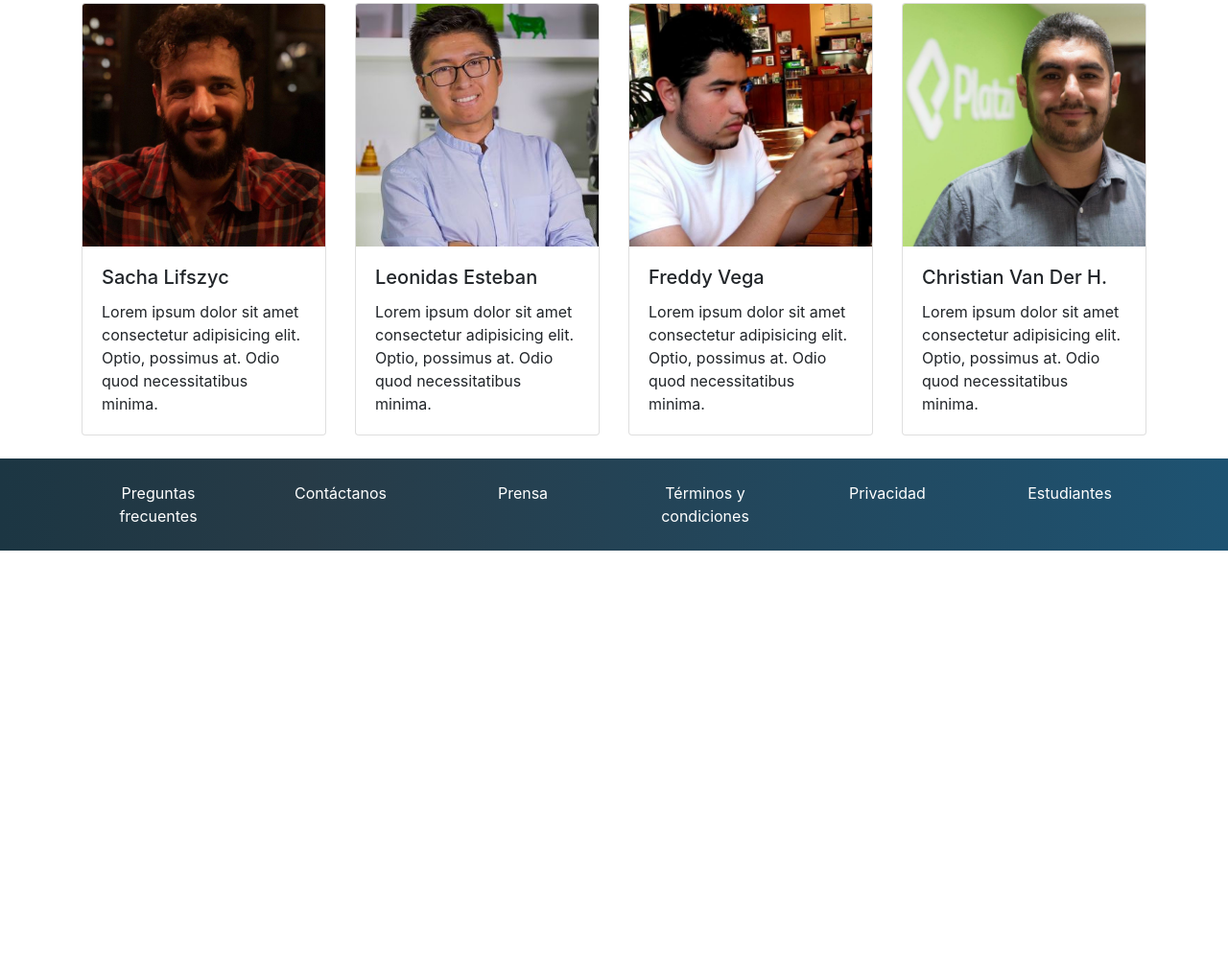
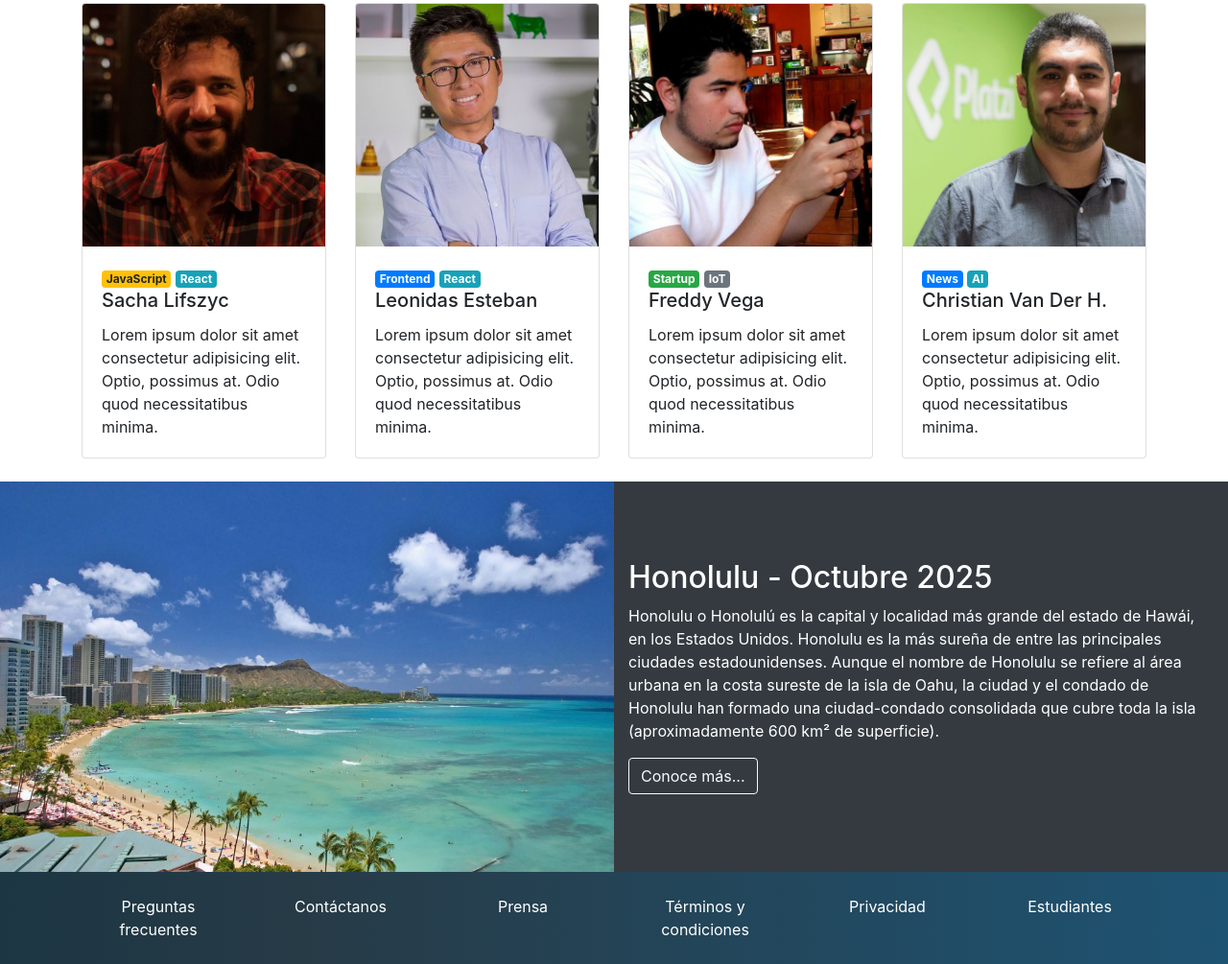
Before and after one commit to juandiego26/bootstrap-lab, a plain HTML site: page platzi-bootstrap/index.html in a window 1280 px wide. Shown: the part 707-1712 px from the top of the page at 96% size. Before the commit the page ends 1281 px from the top, so only its background shows below. Drawn offline with nearby package versions, Linux system fonts and the light colour scheme.

Commit message:
[Add] add place and time

```diff
--- a/platzi-bootstrap/index.html
+++ b/platzi-bootstrap/index.html
@@ -93,6 +93,10 @@
             <div class="card">
               <img class="card-img-top" src="assets/speakers/sacha.jpg" alt="Foto Sacha">
               <div class="card-body">
+                <div class="badges">
+                  <span class="badge badge-warning">JavaScript</span>
+                  <span class="badge badge-info">React</span>
+                </div>
                 <h5 class="card-title">Sacha Lifszyc</h5>
                 <p class="card-text">Lorem ipsum dolor sit amet consectetur adipisicing elit. Optio, possimus at. Odio quod necessitatibus minima.</p>
               </div>
@@ -102,6 +106,10 @@
             <div class="card">
               <img class="card-img-top" src="assets/speakers/leonidas2.jpeg" alt="Foto Leonidas">
               <div class="card-body">
+                  <div class="badges">
+                    <span class="badge badge-primary">Frontend</span>
+                    <span class="badge badge-info">React</span>
+                  </div>
                 <h5 class="card-title">Leonidas Esteban</h5>
                 <p class="card-text">Lorem ipsum dolor sit amet consectetur adipisicing elit. Optio, possimus at. Odio quod necessitatibus minima.</p>
               </div>
@@ -111,6 +119,10 @@
             <div class="card">
               <img class="card-img-top" src="assets/speakers/freddy.jpeg" alt="Foto Freddy">
               <div class="card-body">
+                  <div class="badges">
+                    <span class="badge badge-success">Startup</span>
+                    <span class="badge badge-secondary">IoT</span>
+                  </div>
                 <h5 class="card-title">Freddy Vega</h5>
                 <p class="card-text">Lorem ipsum dolor sit amet consectetur adipisicing elit. Optio, possimus at. Odio quod necessitatibus minima.</p>
               </div>
@@ -120,6 +132,10 @@
             <div class="card">
               <img class="card-img-top" src="assets/speakers/cvander.jpeg" alt="Foto Christian">
               <div class="card-body">
+                  <div class="badges">
+                    <span class="badge badge-primary">News</span>
+                    <span class="badge badge-info">AI</span>
+                  </div>
                 <h5 class="card-title">Christian Van Der H.</h5>
                 <p class="card-text">Lorem ipsum dolor sit amet consectetur adipisicing elit. Optio, possimus at. Odio quod necessitatibus minima.</p>
               </div>
@@ -129,6 +145,30 @@
       </div>
     </section>
     <!--/Speakers-->
+    <!--Lugar y fecha-->
+    <section id="place-time">
+      <div class="container-fluid">
+        <div class="row">
+          <div class="col-12 col-lg-6 pl-0 pr-0">
+            <img src="assets/images/honolulu.jpg" alt="Honolulu">
+          </div>
+          <div class="col-12 col-lg-6 pt-4 pb-4 align-self-center">
+            <h2>Honolulu - Octubre 2025</h2>
+            <p>
+                Honolulu o Honolulú es la capital y localidad más grande del
+                estado de Hawái, en los Estados Unidos. Honolulu es la más sureña
+                de entre las principales ciudades estadounidenses.
+                Aunque el nombre de Honolulu se refiere al área urbana
+                en la costa sureste de la isla de Oahu,
+                la ciudad y el condado de Honolulu han formado una ciudad-condado
+                consolidada que cubre toda la isla (aproximadamente 600 km² de superficie).
+            </p>
+            <a class="btn btn-outline-light" href="https://es.wikipedia.org/wiki/Honolulu" target="_blank">Conoce más...</a>
+          </div>
+        </div>
+      </div>
+    </section>
+    <!--/Lugar y fecha-->
     <!--Footer -->
     <footer id="footer" class="pb-4 pt-4">
       <div class="container">
--- a/platzi-bootstrap/styles.css
+++ b/platzi-bootstrap/styles.css
@@ -41,6 +41,15 @@
   height: 100%;
 }
 
+#place-time {
+  background-color: #343a40;
+  color: white;
+}
+
+#place-time img {
+  max-width: 100%;
+}
+
 #footer {
   background: linear-gradient(90deg, #1c3643 0, #273b47 25%, #1e5372);
 }
```
Also changed, not shown: platzi-bootstrap/assets/images/honolulu.jpg (added).
